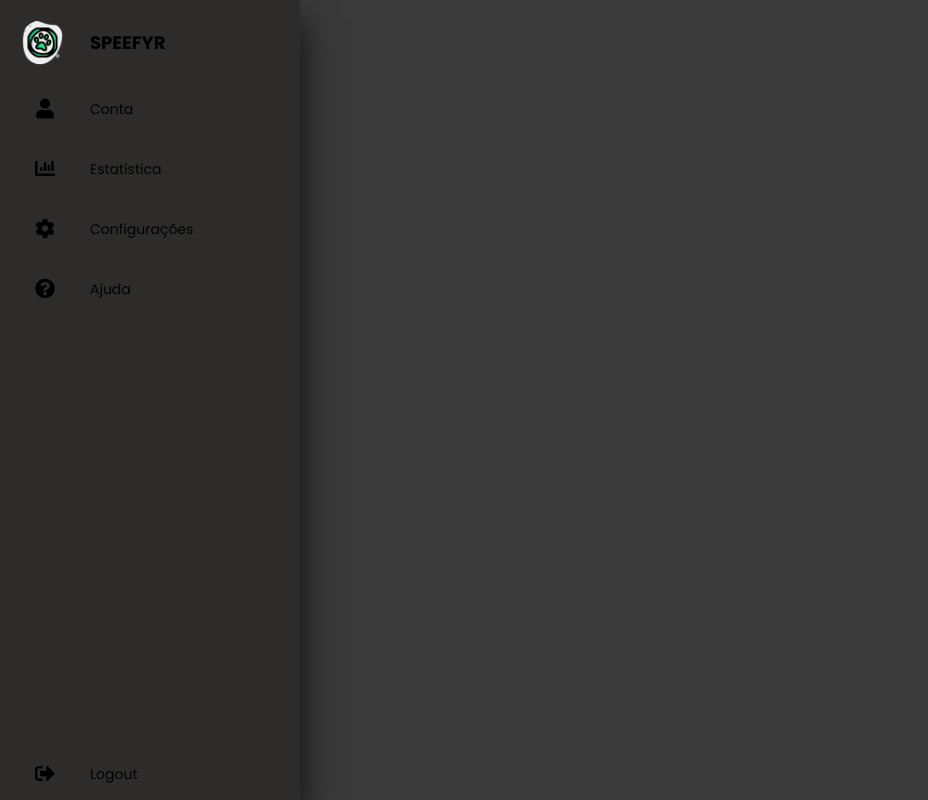
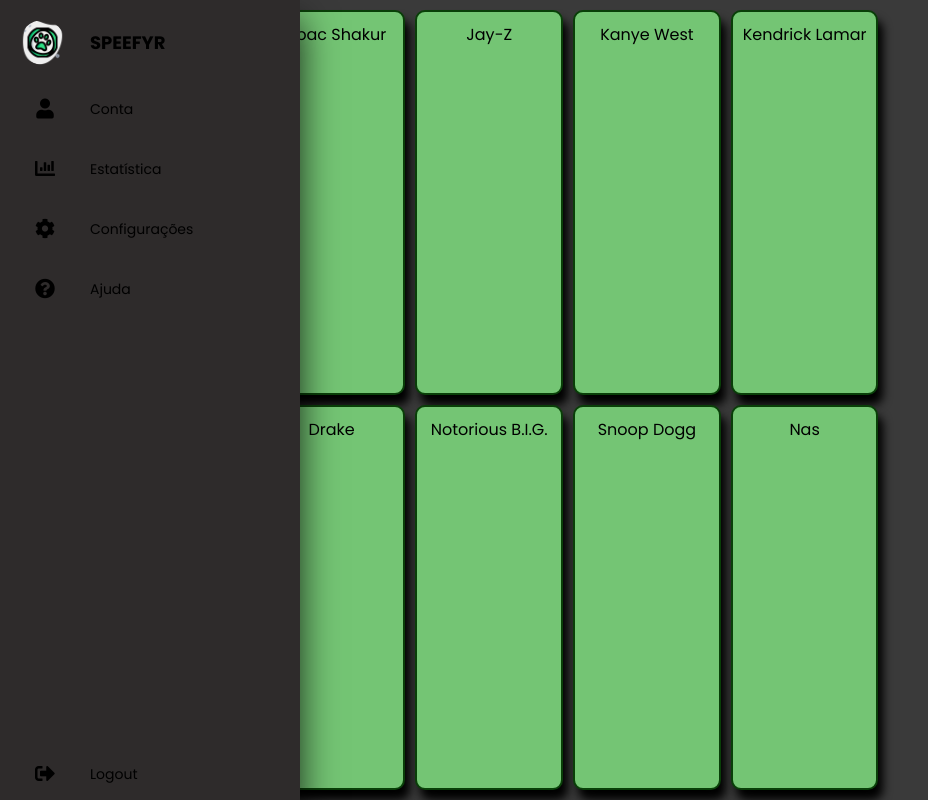
Before and after one commit to SpykeTiger/speefyr, a React (Vite) app: page /Home in a window 1280 px wide. Shown: the whole page, without its empty margins (0-928 px from the left). Built offline with nearby package versions, Linux system fonts and the light colour scheme.

Commit message:
gridHome

```diff
--- /dev/null
+++ b/src/components/GridHome/GridHome.jsx
@@ -0,0 +1,25 @@
+import styles from './GridHome.scss'
+export default function GridHome(){
+    const rappers = [
+        "Eminem",
+        "Tupac Shakur",
+        "Jay-Z",
+        "Kanye West",
+        "Kendrick Lamar",
+        "Lil Wayne",
+        "Drake",
+        "Notorious B.I.G.",
+        "Snoop Dogg",
+        "Nas",
+      ];
+
+      return (
+        <div className="container_GridHome">
+          {rappers.map((rapper, index) => (
+            <div key={index} className="container_ItemGridHome">
+              {rapper}
+            </div>
+          ))}
+        </div>
+      );
+};
--- /dev/null
+++ b/src/components/GridHome/GridHome.scss
@@ -0,0 +1,18 @@
+.container_GridHome{
+    margin: 10px;
+    margin-left: 100px;
+    float:left;
+    display: grid;
+    grid-template-columns: repeat(5, 1fr); /* Adjust the number of columns as needed */
+    grid-gap: 10px; /* Adjust the gap between grid items as needed */
+  }
+
+  .container_ItemGridHome{
+    border-radius: 10px;
+    border: solid 2px #093f08;
+    background-color: #74c574; /* Adjust the background color as needed */
+    padding: 10px;
+    text-align: center;
+    font-size: 16px;
+    box-shadow:  5px 10px 10px black;
+  }
--- a/src/components/LoginPanel/LoginPanel.jsx
+++ b/src/components/LoginPanel/LoginPanel.jsx
@@ -1,4 +1,5 @@
 import styles from './LoginPanel.scss';
+
 import { useNavigate } from 'react-router-dom';
 
 
--- a/src/components/SideBar/SideBar.scss
+++ b/src/components/SideBar/SideBar.scss
@@ -1,6 +1,7 @@
 .container_SideBar{
     display: flex;
     height: 100%;
+    position: absolute;
   }
 nav{
     position: relative;
--- a/src/views/Home/Home.jsx
+++ b/src/views/Home/Home.jsx
@@ -1,4 +1,5 @@
 import SideBar from '../../components/SideBar/SideBar.jsx';
+import GridHome from '../../components/GridHome/GridHome.jsx';
 
 import styles from './Home.scss';
 export default function Home() {
@@ -7,6 +8,7 @@
             <div className='PagHome'>
                 <div className='Home'>
                     <SideBar/>
+                    <GridHome/>
                 </div>
             </div>
         </>
--- a/src/views/Home/Home.scss
+++ b/src/views/Home/Home.scss
@@ -14,5 +14,8 @@
     height: 100%;
 }
 .Home{
+    display: flex;
+    flex-direction: row;
     height: 100%;
+
 }
```
